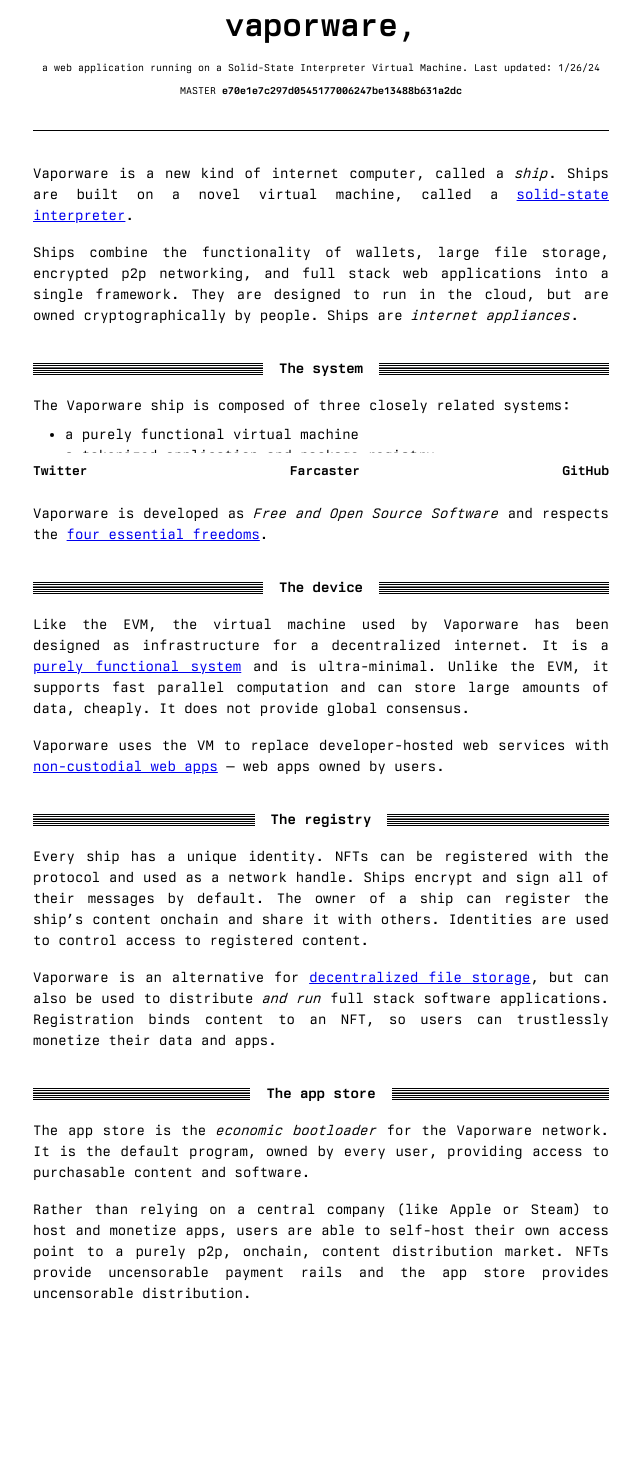
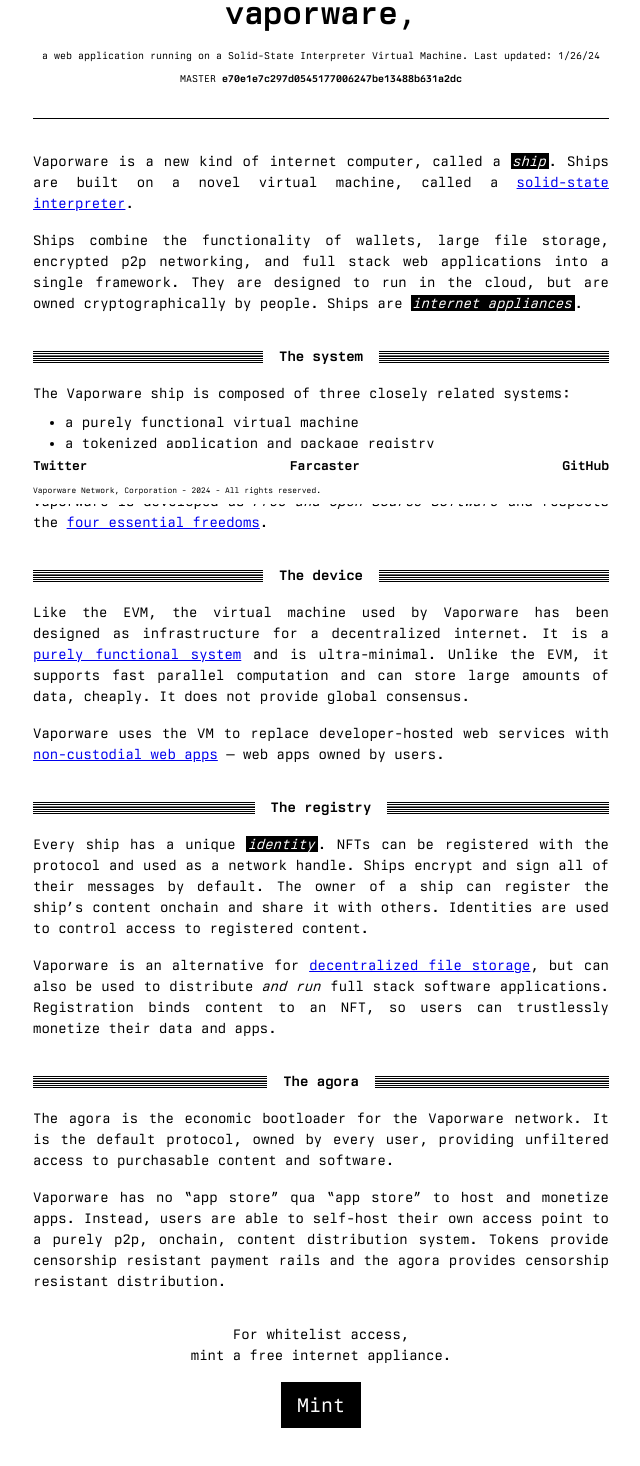
Before and after one commit to deathtothecorporation/vaporware.network, a Next.js app: page / in a window 1280 px wide. Shown: the part 296-1762 px from the top of the page, without its empty margins (319-959 px from the left). Before the commit the page ends 1683 px from the top, so only its background shows below. Built offline with nearby package versions, Linux system fonts and the light colour scheme.

Commit message:
Add the agora and mint button; other minor updateS

```diff
--- a/src/app/globals.css
+++ b/src/app/globals.css
@@ -38,6 +38,13 @@
 
 body {
   font-family: 'BerkeleyMono', monospace;
+}
+
+.key-term {
+  @apply bg-black;
+  @apply text-white;
+  @apply italic;
+  @apply px-0.5;
 }
 
 .hero {
@@ -120,6 +127,10 @@
   @apply font-semibold;
 }
 
+footer p {
+  @apply text-[8px];
+}
+
 .horizontal-bars {
   background-image: repeating-linear-gradient(
     0deg,
--- a/src/app/page.tsx
+++ b/src/app/page.tsx
@@ -103,9 +103,9 @@
           </video>
         </div>
         <div className="text-right">
-          <button>
+          <a className="no-underline" href="#">
             Get Updates
-          </button>
+          </a>
         </div>
       </nav>
 
@@ -147,11 +147,11 @@
 
         <section>
           <p>
-            Vaporware is a new kind of internet computer, called a <em>ship</em>. Ships are built on a novel virtual machine, called a <a href="https://media.urbit.org/whitepaper.pdf" target="_blank">solid-state interpreter</a>.
+            Vaporware is a new kind of internet computer, called a <span className="key-term">ship</span>. Ships are built on a novel virtual machine, called a <a href="https://media.urbit.org/whitepaper.pdf" target="_blank">solid-state interpreter</a>.
           </p>
 
           <p>
-            Ships combine the functionality of wallets, large file storage, encrypted p2p networking, and full stack web applications into a single framework. They are designed to run in the cloud, but are owned cryptographically by people. Ships are <em>internet appliances</em>.
+            Ships combine the functionality of wallets, large file storage, encrypted p2p networking, and full stack web applications into a single framework. They are designed to run in the cloud, but are owned cryptographically by people. Ships are <span className="key-term">internet appliances</span>.
           </p>
         </section>
 
@@ -205,7 +205,7 @@
           </header>
 
           <p>
-            Every ship has a unique identity. NFTs can be registered with the protocol and used as a network handle. Ships encrypt and sign all of their messages by default. The owner of a ship can register the ship’s content onchain and share it with others. Identities are used to control access to registered content.
+            Every ship has a unique <span className="key-term">identity</span>. NFTs can be registered with the protocol and used as a network handle. Ships encrypt and sign all of their messages by default. The owner of a ship can register the ship’s content onchain and share it with others. Identities are used to control access to registered content.
           </p>
 
           <p>
@@ -216,28 +216,40 @@
         <section>
           <header>
             <div className="horizontal-bars shrink mr-4"></div>
-            <h1 className="grow whitespace-nowrap">The app store</h1>
+            <h1 className="grow whitespace-nowrap">The agora</h1>
             <div className="horizontal-bars shrink ml-4"></div>
           </header>
 
           <p>
-            The app store is the <em>economic bootloader</em> for the Vaporware network. It is the default program, owned by every user, providing access to purchasable content and software.
+            The agora is the economic bootloader for the Vaporware network. It is the default protocol, owned by every user, providing unfiltered access to purchasable content and software.
           </p>
 
           <p>
-Rather than relying on a central company (like Apple or Steam) to host and monetize apps, users are able to self-host their own access point to a purely p2p, onchain, content distribution market. NFTs provide uncensorable payment rails and the app store provides uncensorable distribution.
+            Vaporware has no &ldquo;app store&rdquo; qua &ldquo;app store&rdquo; to host and monetize apps. Instead, users are able to self-host their own access point to a purely p2p, onchain, content distribution system. Tokens provide censorship resistant payment rails and the agora provides censorship resistant distribution.
           </p>
+        </section>
+
+        <section className="text-center">
+          <p className="text-center">
+            For whitelist access,<br />
+            mint a free internet appliance.
+          </p>
+
+          <button className="text-[20px]">
+            Mint
+          </button>
+
         </section>
 
 
       </main>
-      <footer className="text-right sticky bottom-0 z-50 bg-white py-2 text-[13px] mx-auto md:max-w-xl md:px-0 px-8"
-      >
-        <ul>
+      <footer className="sticky bottom-0 z-50 bg-white py-2 text-[13px] mx-auto md:max-w-xl md:px-0 px-8">
+        <ul className="mb-2">
           <li><a href="#" target="_blank">Twitter</a></li>
           <li><a href="#" target="_blank">Farcaster</a></li>
           <li><a href="#" target="_blank">GitHub</a></li>
         </ul>
+        <p>Vaporware Network, Corporation - 2024 - All rights reserved.</p>
       </footer>
     </div>
 
```
